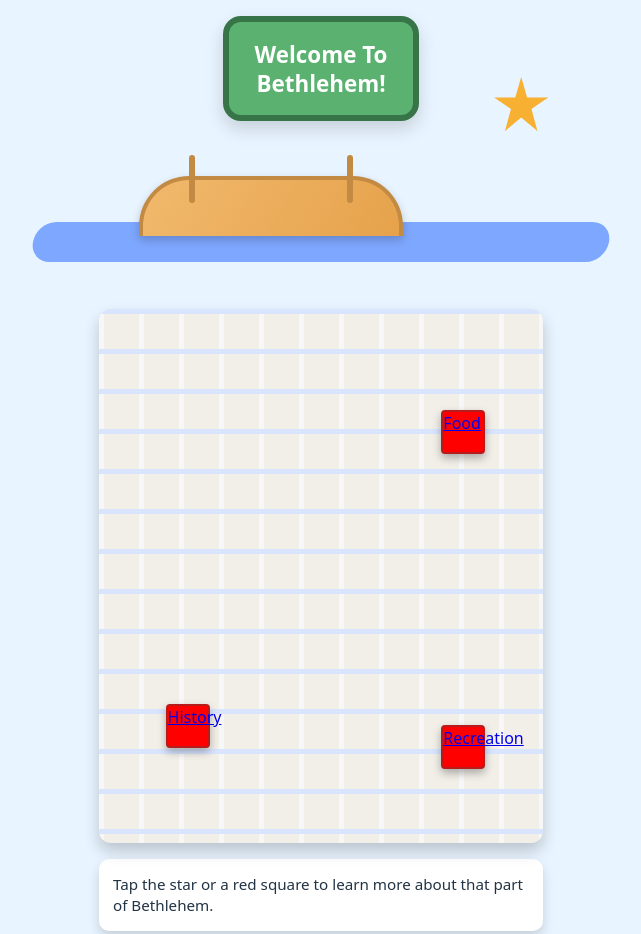
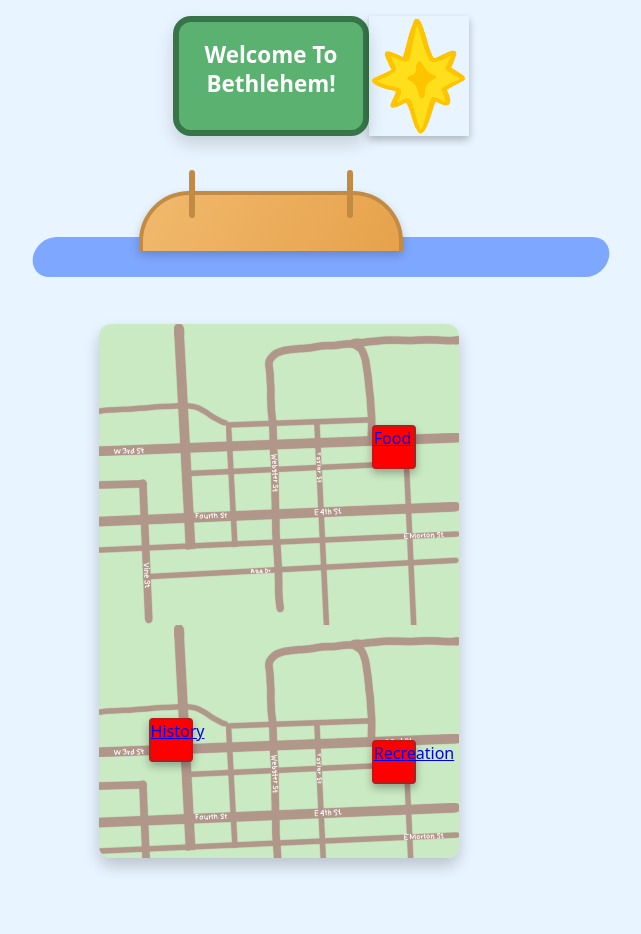
Before and after one commit to npc227/Get-To-Know-Bethlehem-VCH-, a plain HTML site: page index.html in a window 1280 px wide. Shown: the top 934 px of the page, without its empty margins (319-960 px from the left). After the commit the page ends 906 px from the top, so only its background shows below. Drawn offline with Linux system fonts and the light colour scheme.

Commit message:
changing of some icons / styling

```diff
--- a/index.html
+++ b/index.html
@@ -23,9 +23,7 @@
       </div>
 
       <!-- Separate star element that is clickable -->
-      <button class="star-button" aria-label="Bethlehem star hotspot">
-        <span class="star-shape"></span>
-      </button>
+      <img src="./img/bstar.png" class="star-shape">
     </header>
 
     <!-- ========== BRIDGE / RIVER ILLUSTRATION ========== -->
@@ -40,8 +38,6 @@
         <h1 class="visually-hidden">Explore Bethlehem</h1>
 
         <div class="map-wrapper">
-          <!-- Replace `map-placeholder.png` with your actual Bethlehem map image -->
-          <div class="map-background"></div>
 
           <!-- Clickable red squares (map markers) -->
           <a style="background-color: red;" href="./subtabs/food.html" class="map-marker marker-top">Food</a>
@@ -51,32 +47,10 @@
           <a style="background-color: red;" href="./subtabs/recreation.html" class="map-marker marker-right">Recreation</a>
         </div>
 
-        <!-- Info panel that updates when star or markers are tapped -->
-        <div class="info-panel" id="info-panel">
-          Tap the star or a red square to learn more about that part of Bethlehem.
-        </div>
       </section>
     </main>
 
   </div>
 
-  <!-- Simple JS to make star and squares interactive -->
-  <script>
-    const infoPanel = document.getElementById("info-panel");
-
-    const starButton = document.querySelector(".star-button");
-    starButton.addEventListener("click", () => {
-      infoPanel.textContent =
-        "The Bethlehem Star sits high on South Mountain and can be seen from all across town at night.";
-    });
-
-    const markers = document.querySelectorAll(".map-marker");
-    markers.forEach((marker) => {
-      marker.addEventListener("click", () => {
-        const text = marker.getAttribute("data-location");
-        infoPanel.textContent = text;
-      });
-    });
-  </script>
 </body>
 </html>
--- a/styles.css
+++ b/styles.css
@@ -80,22 +80,9 @@ body {
 
 /* Actual star shape using clip-path */
 .star-shape {
-  display: block;
-  width: 100%;
-  height: 100%;
-  background-color: #f8b033;
-  clip-path: polygon(
-    50% 0%,
-    61% 38%,
-    100% 38%,
-    69% 59%,
-    80% 100%,
-    50% 75%,
-    20% 100%,
-    31% 59%,
-    0% 38%,
-    39% 38%
-  );
+  z-index: 999;
+  width: 100px;
+  height: 120px;
   box-shadow: 0 4px 8px rgba(0, 0, 0, 0.25);
   transition: transform 0.15s ease, box-shadow 0.15s ease;
 }
@@ -169,24 +156,14 @@ body {
 /* Map container that keeps markers positioned with percentages */
 .map-wrapper {
   position: relative;
-  width: 100%;
+  max-width: 360px;
+  max-height: 301px;
   padding-top: 120%; /* aspect ratio box: tall like mockup */
   border-radius: 12px;
   overflow: hidden;
   box-shadow: 0 8px 16px rgba(0, 0, 0, 0.2);
   margin-bottom: 1rem;
-}
-
-/* Simple “map-looking” background (replace with real map image if you want) */
-.map-background {
-  z-index: -999;
-  position: absolute;
-  inset: 0;
-  background-image:
-    linear-gradient(#d9e5ff 12%, transparent 12%),
-    linear-gradient(90deg, #f7f7f7 12%, transparent 12%);
-  background-size: 40px 40px;
-  background-color: #f2efe9;
+  background-image: url(./img/currentMap.png);
 }
 
 /* Red clickable squares */
```
Also changed, not shown: img/bstar.png (added), img/currentMap.png (added).
